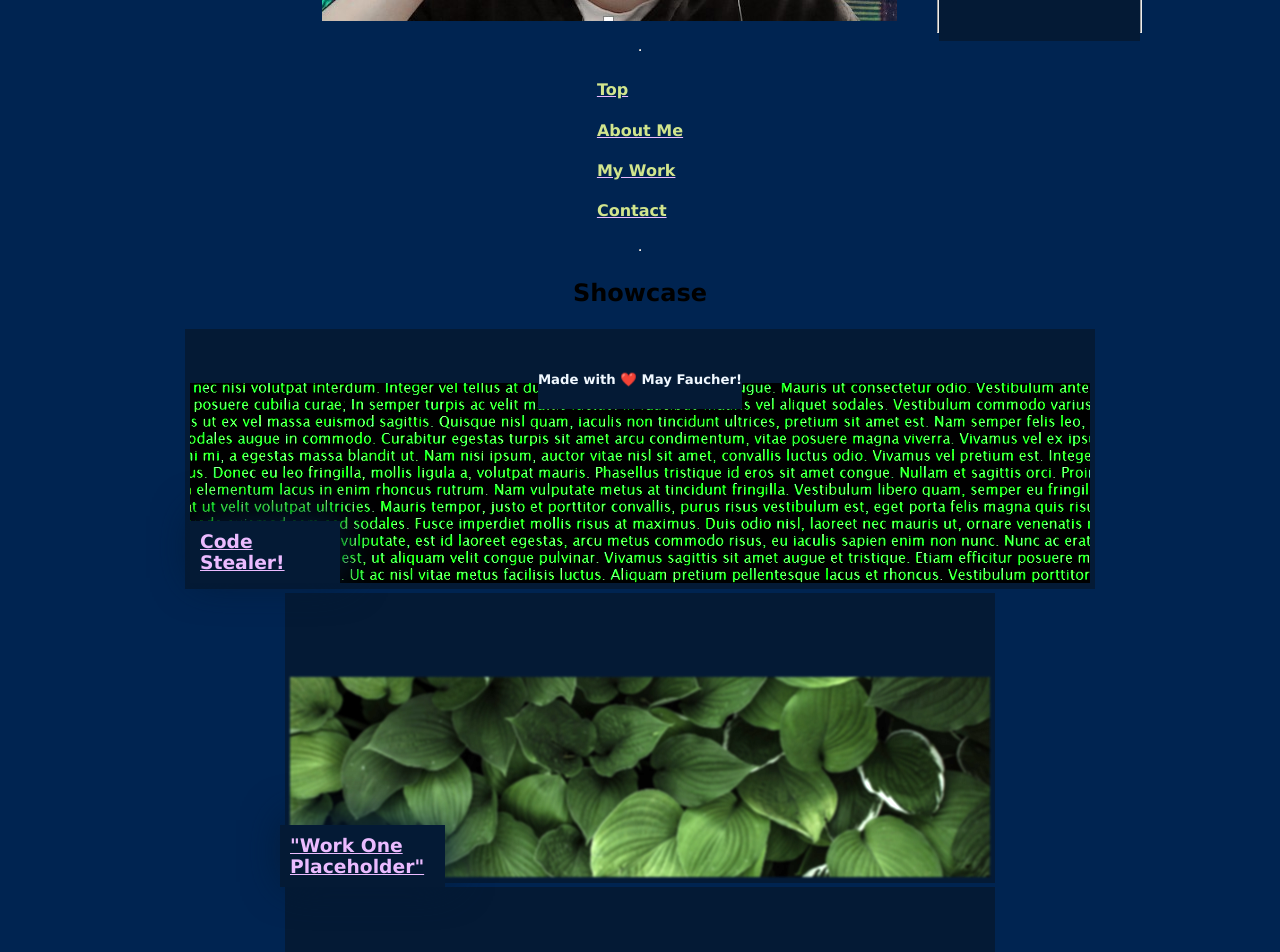
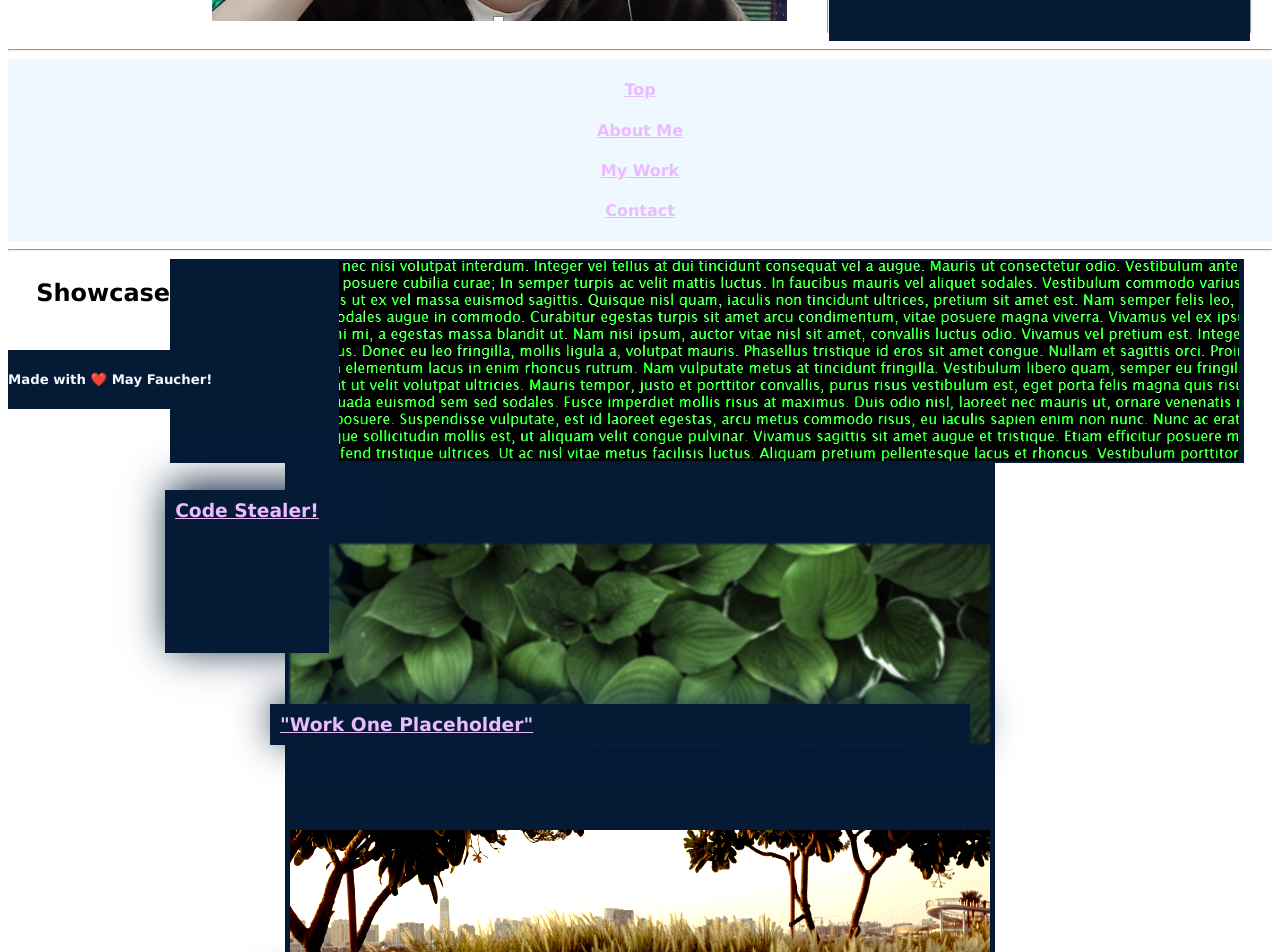
Before and after one commit to DivineMayura/divinemayura.github.io, a plain HTML site: page index.html in a window 1280 px wide. Shown: the part 400-1352 px from the top of the page. Drawn offline with Linux system fonts and the light colour scheme.

Commit message:
refractored entire webpage, reduced complexity and removed un-necessary code

```diff
--- a/assets/css/style.css
+++ b/assets/css/style.css
@@ -30,37 +30,25 @@ p {
     color: var(--y);
 }
 
-h4  {
+header section h4  {
     color: var(--g);
 }
 
 
 
-body {
+/* body {
     width: 50%;
-    align-items: center;
     display:flex;
     flex-direction:column;
-    /* background-color: slategray; */
     justify-content: center;
     margin-left: auto;
     margin-right: auto;
-
     background-color: var(--lb);
-    /* background: rgb(255,255,255); */
-    /* background: linear-gradient(180deg, rgba(255,255,255,1) 0%, rgba(9,9,121,1) 35%, rgba(0,212,255,1) 100%); */
-
-}
-
-/* #backgroundImage {
-    position:fixed;
-    z-index: -90;
-    filter:blur(1px) brightness(100%) saturate(200%) contrast(140%);
-    margin-top: -20px;
-    display:flex;
-    justify-content: center;
+    align-content:center;
 
 } */
+
+
 header {
     display:flex;
     flex-direction: row;
@@ -79,7 +67,7 @@ figure {
 
 h3 {
     padding: 10px;
-    margin: 10px;
+    /* margin: 10px; */
 }
 
 
@@ -112,90 +100,58 @@ div {
 }
 
 
-/* aside {
 
-} */
-
-
-/* #navSection {
-
-    background-color: transparent;
-    height:60px;
-    width: 400px;
-    bottom: 50%;
-    position:relative;
-    left: 0;
-    top: 50%;
-    justify-content: row;
-    flex: 1 0 200px;
-    margin-bottom: -300px;
-    background-size: contain;
+ #navSection {
+    align-content:center;
 
 }
 
-.navItem {
-    display:inline-block;
-}
+nav {
 
-nav {
     text-align: center;
     margin-right: auto;
     background-color: aliceblue;
-    margin-bottom: -300px;
-    margin-left: auto;
-    background-size: cover;
-} */
+}
 
 
+/* ---------------------------------------------------------------------------------------------------------- */
 
-/* .empty {
-    background-color:tomato;
-     visibility:none;
-     margin: 500px;
-} */
-
-/* ---------------------------------------------------------------------------------------------------------------------------------- */
-/* #workFlexBox {
+#myWork {
     display:flex;
     flex-wrap: wrap;
-    flex: 1 0 100px;
-    align-content: center;
-} */
-
-
-#myWork {
-
-    display:flex;
-    flex-wrap: wrap;
+    /* align-content:center; */
     justify-content: center;
-    flex-direction: row;
-    margin-bottom: 200px;
-    align-content: center;
+    /* flex-direction: row; */
+    /* align-items: center; */
+    /* width: 40%; */
 }
 
 
 
 .workBox {
     width: 40%;
+    display:flex;
+    flex: 0 0 50%;
+
 }
 
 #mainBox {
     width: 100%;
 }
 
-#myWork h2 {
+/* #myWork h2 {
     text-align: center;
-}
+} */
 
 #myWork #mainBox h3 {
     position:relative;
     right:10px;
     top: 210px;
     z-index: 20;
-    margin-right: 740px;
+    /* margin-right: 740px; */
     background-color: var(--db);
     box-shadow: 5px -5px 40px var(--db);
-    margin-top: -20px;
+    /* margin-top: -20px; */
 }
 
 #myWork .fourBoxes h3 {
@@ -203,16 +159,16 @@ nav {
     right:20px;
     top:220px;
     z-index: 21;
-    margin-right: 75%;
+    /* margin-right: 75%; */
     background-color: var(--db);
     box-shadow: 5px -5px 40px var(--db);
 }
 
-article {
+#myWork article {
     background-color:var(--db);
     box-shadow: 2 2 10px black;
     padding: 2px 5px 2px 5px;
-    margin: 2px 5px 2px 5px;
+    /* margin: 2px 5px 2px 5px; */
 }
 
 
@@ -238,7 +194,7 @@ article .workText {
 }
 
 .fourBoxes article {
-    margin: 10% 10% 10% 5px;
+    /* margin: 10% 10% 10% 5px; */
     flex: 1 0 200px;
 }
 
@@ -259,11 +215,11 @@ article .workText {
 /* --------------------------------------------------------------------------------------------------------------------------------------- */
 
 
-#contact {
+/* #contact {
 
     margin-bottom: 200px;
 
-}
+} */
 
 
 /* ---------------------------------------------------------------------------------------------------------------------------------- */
@@ -284,26 +240,10 @@ footer {
 
 
 
-/*
-
-@media screen and (min-width: 768px){
+@media screen and (max-width: 768px){
     nav {
         position:fixed;
         top: 0px;
     }
 
 }
-@media screen and (min-width: 375px){
-    nav {
-        position:fixed;
-        top: 0px;
-    }
-
-}
-@media screen and (min-width: 414px){
-    nav {
-        position:fixed;
-        top: 0px;
-    }
-
-} */
--- a/index.html
+++ b/index.html
@@ -36,7 +36,7 @@
     <!-- <section id="navSection"> -->
 
     <nav>
-
+        <section id="navSection">
             <div class="navItem"><a href="#header"><h4>Top</h4></a></div>
 
         <div class="navItem" class="empty"></div>
@@ -49,17 +49,16 @@
 
         <div class="navItem" class="empty"></div>
 
-            <div class="navItem"><a href="#footer"><h4>Contact</h4></a></div>
-
+            <div class="navItem"><a href="#contact"><h4>Contact</h4></a></div>
+        </section>
     </nav>
 
     <!-- </section> -->
 
     <hr/>
-<div id="workFlexBox">
+
     <main id="myWork">
         <h2>Showcase</h2>
-
 
 
         <article>
@@ -78,14 +77,14 @@
         </article>
 
         <article >
-            <a href="#" class="fourBoxes">
+            <a href="#" id="workTwo" class="fourBoxes">
                 <h3 class="workText">Work Two Placeholder</h3>
                 <img src="assets/images/treesinfield.jpg" alt="Image of trees in a field.">
             </a>
         </article>
 
         <article>
-            <a href="#" class="fourBoxes">
+            <a href="#" id="workThree" class="fourBoxes">
                 <h3 class="workText">Work Three Placeholder</h3>
                 <img src="assets/images/beach.jpg" alt="Image of a beach.">
             </a>
@@ -98,8 +97,6 @@
                 <img src="assets/images/codestealer.jpg" alt="Image of green text on a black background.">
             </a>
         </article>
-
-
 
     </main>
 
```
